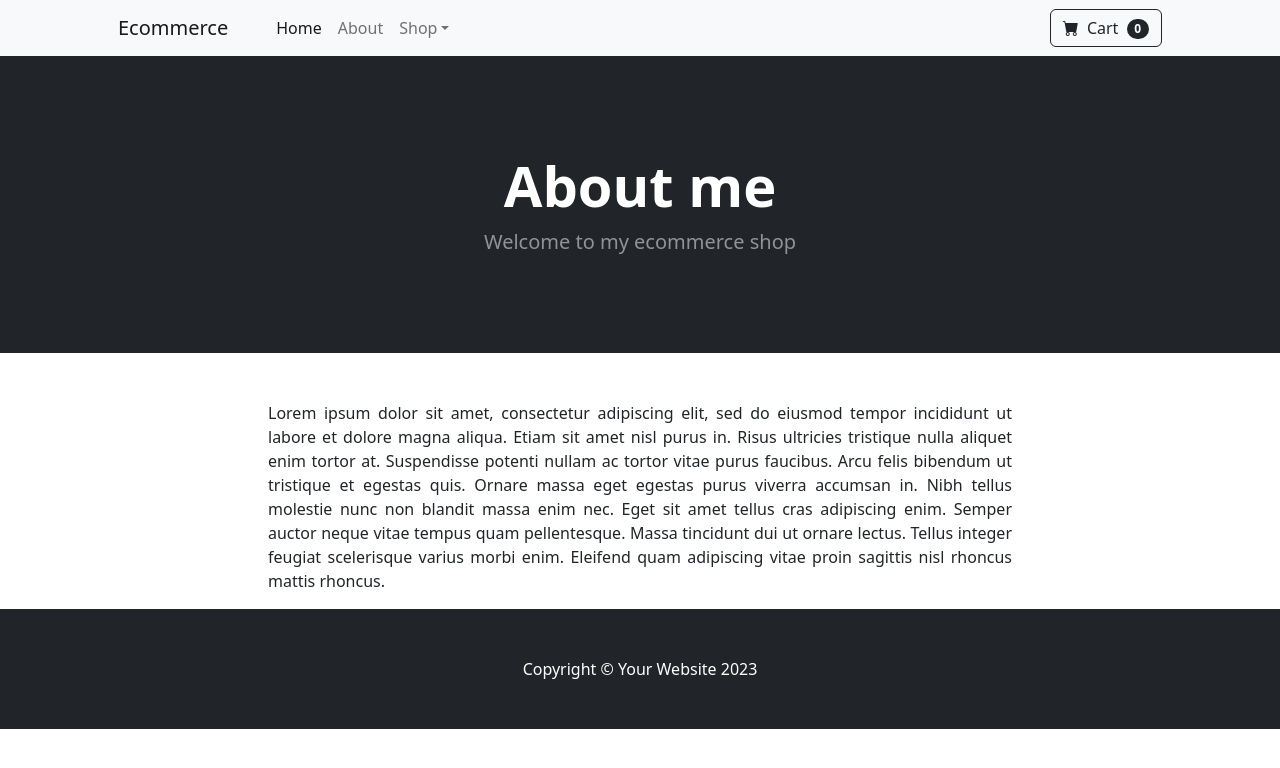
After one commit to Kenmitchell2012/ecom, a Django app: page /about/ in a window 1280 px wide. The commit adds this page. Shown: the top 768 px of the page. Run offline with Django 4.2, Linux system fonts and the light colour scheme; some libraries are stand-ins or nearby versions.

Commit message:
add about me page
**added about me page
* added sale option for items

```diff
--- a/store/models.py
+++ b/store/models.py
@@ -28,6 +28,10 @@ class Product(models.Model):
     ccategory = models.ForeignKey(Category, on_delete=models.CASCADE, default=1)
     description = models.CharField(max_length=250, default='', blank=True, null=True)
     image = models.ImageField(upload_to='uploads/product')
+    # item on sale
+    is_sale = models.BooleanField(default=False)
+    sale_price = models.DecimalField(default=0, decimal_places=2, max_digits=6)
+
 
     def __str__(self):
         return self.name
--- /dev/null
+++ b/store/templates/about.html
@@ -0,0 +1,25 @@
+{% extends 'base.html' %}
+    {% block content %}
+                <!-- About me section-->
+                <header class="bg-dark py-5">
+                    <div class="container px-4 px-lg-5 my-5">
+                        <div class="text-center text-white">
+                            <h1 class="display-4 fw-bolder">About me</h1>
+                            <p class="lead fw-normal text-white-50 mb-0">Welcome to my ecommerce shop</p>
+                        </div>
+                    </div>
+                </header>
+                <div class="container">
+                    <div class="row">
+                        <center>
+                            <div class="col-8">
+                                <br/><br/>
+                                <p align="justify">
+                                    Lorem ipsum dolor sit amet, consectetur adipiscing elit, sed do eiusmod tempor incididunt ut labore et dolore magna aliqua. Etiam sit amet nisl purus in. Risus ultricies tristique nulla aliquet enim tortor at. Suspendisse potenti nullam ac tortor vitae purus faucibus. Arcu felis bibendum ut tristique et egestas quis. Ornare massa eget egestas purus viverra accumsan in. Nibh tellus molestie nunc non blandit massa enim nec. Eget sit amet tellus cras adipiscing enim. Semper auctor neque vitae tempus quam pellentesque. Massa tincidunt dui ut ornare lectus. Tellus integer feugiat scelerisque varius morbi enim. Eleifend quam adipiscing vitae proin sagittis nisl rhoncus mattis rhoncus.
+
+                                </p>
+                            </div>
+                        </center>
+                    </div>
+                </div>
+    {% endblock %}
--- /dev/null
+++ b/store/templates/base.html
@@ -0,0 +1,34 @@
+
+{% load static %}
+
+<!DOCTYPE html>
+<html lang="en">
+    <head>
+        <meta charset="utf-8" />
+        <meta name="viewport" content="width=device-width, initial-scale=1, shrink-to-fit=no" />
+        <meta name="description" content="" />
+        <meta name="author" content="" />
+        <title>Ecommerce</title>
+        <!-- Favicon-->
+        <link rel="icon" type="image/x-icon" href="{% static 'assets/favicon.ico' %}" />
+        <!-- Bootstrap icons-->
+        <link href="https://cdn.jsdelivr.net/npm/bootstrap-icons@1.5.0/font/bootstrap-icons.css" rel="stylesheet" />
+        <!-- Core theme CSS (includes Bootstrap)-->
+        <link href="{% static 'css/styles.css' %}" rel="stylesheet" />
+    </head>
+    <body>
+        {% include 'navbar.html' %}
+        {% block content %}
+
+        {% endblock %}
+
+        <!-- Footer-->
+        <footer class="py-5 bg-dark">
+            <div class="container"><p class="m-0 text-center text-white">Copyright &copy; Your Website 2023</p></div>
+        </footer>
+        <!-- Bootstrap core JS-->
+        <script src="https://cdn.jsdelivr.net/npm/bootstrap@5.2.3/dist/js/bootstrap.bundle.min.js"></script>
+        <!-- Core theme JS-->
+        <script src="{% static 'js/scripts.js' %}"></script>
+    </body>
+</html>
--- /dev/null
+++ b/store/templates/navbar.html
@@ -0,0 +1,29 @@
+<!-- Navigation-->
+<nav class="navbar navbar-expand-lg navbar-light bg-light">
+    <div class="container px-4 px-lg-5">
+        <a class="navbar-brand" href="{% url 'home' %}">Ecommerce</a>
+        <button class="navbar-toggler" type="button" data-bs-toggle="collapse" data-bs-target="#navbarSupportedContent" aria-controls="navbarSupportedContent" aria-expanded="false" aria-label="Toggle navigation"><span class="navbar-toggler-icon"></span></button>
+        <div class="collapse navbar-collapse" id="navbarSupportedContent">
+            <ul class="navbar-nav me-auto mb-2 mb-lg-0 ms-lg-4">
+                <li class="nav-item"><a class="nav-link active" aria-current="page" href="{% url 'home' %}">Home</a></li>
+                <li class="nav-item"><a class="nav-link" href="{% url 'about' %}">About</a></li>
+                <li class="nav-item dropdown">
+                    <a class="nav-link dropdown-toggle" id="navbarDropdown" href="#" role="button" data-bs-toggle="dropdown" aria-expanded="false">Shop</a>
+                    <ul class="dropdown-menu" aria-labelledby="navbarDropdown">
+                        <li><a class="dropdown-item" href="#!">All Products</a></li>
+                        <li><hr class="dropdown-divider" /></li>
+                        <li><a class="dropdown-item" href="#!">Popular Items</a></li>
+                        <li><a class="dropdown-item" href="#!">New Arrivals</a></li>
+                    </ul>
+                </li>
+            </ul>
+            <form class="d-flex">
+                <button class="btn btn-outline-dark" type="submit">
+                    <i class="bi-cart-fill me-1"></i>
+                    Cart
+                    <span class="badge bg-dark text-white ms-1 rounded-pill">0</span>
+                </button>
+            </form>
+        </div>
+    </div>
+</nav>
--- a/store/urls.py
+++ b/store/urls.py
@@ -3,4 +3,5 @@ from . import views
 
 urlpatterns = [
     path('', views.home, name='home'),
+    path('about/', views.about, name='about'),
 ]
--- a/store/views.py
+++ b/store/views.py
@@ -6,3 +6,6 @@ from .models import Product
 def home(request):
     products = Product.objects.all()
     return render(request, 'home.html', {'products': products})
+
+def about(request):
+    return render(request, 'about.html', {})
```
Also changed, not shown: store/templates/home.html (+28 -56 lines), store/migrations/0002_alter_category_options_product_is_sale_and_more.py (added).
